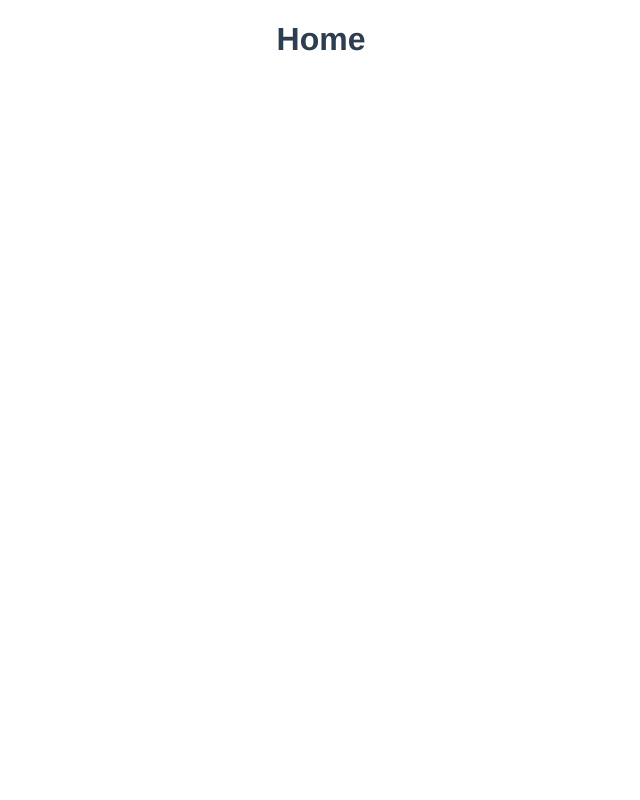
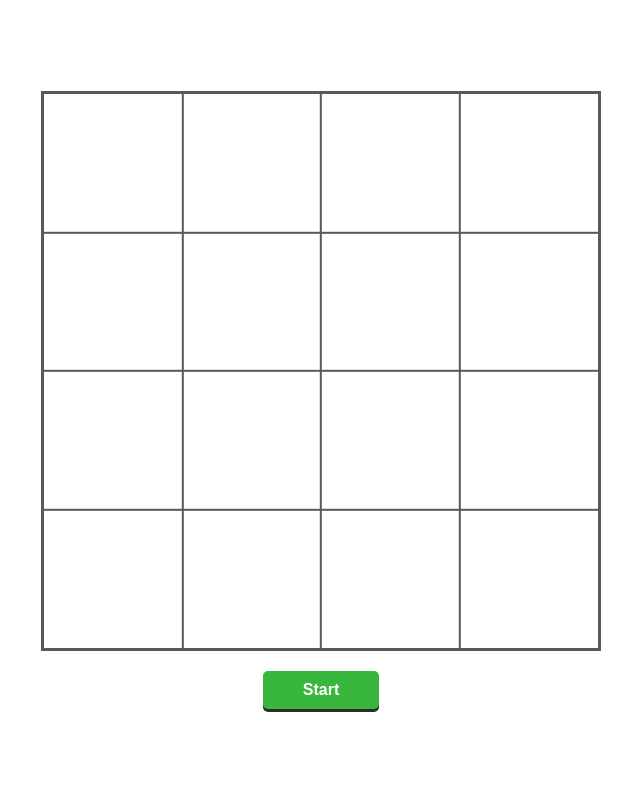
Before and after one commit to cardeer/number-puzzle, a Vue app: page /#/ in a window 1280 px wide. Shown: the top 800 px of the page, without its empty margins (319-959 px from the left). Built offline with nearby package versions, Linux system fonts and the light colour scheme.

Commit message:
game finished

```diff
--- a/src/assets/css/main.css
+++ b/src/assets/css/main.css
@@ -1,9 +1,19 @@
+html,
+body {
+  height: 100%;
+  margin: 0;
+}
+
+* {
+  box-sizing: border-box;
+}
+
 #app {
   font-family: Avenir, Helvetica, Arial, sans-serif;
   -webkit-font-smoothing: antialiased;
   -moz-osx-font-smoothing: grayscale;
-  text-align: center;
   color: #2c3e50;
+  height: 100%;
 }
 
 #nav {
@@ -18,3 +28,27 @@
 #nav a.router-link-exact-active {
   color: #42b983;
 }
+
+hr {
+  width: 100%;
+}
+
+.flex-grow-1 {
+  flex-grow: 1;
+}
+
+button {
+  border-radius: 5px;
+  box-shadow: 0 3px #2c2c2c;
+  border: none;
+  outline: none;
+  padding: 10px 40px;
+  font-weight: bold;
+  font-size: 16px;
+  cursor: pointer;
+}
+
+button:active {
+  box-shadow: none;
+  transform: translateY(3px);
+}
--- /dev/null
+++ b/src/assets/css/puzzle.css
@@ -0,0 +1,79 @@
+.puzzle {
+  display: flex;
+  flex-direction: column;
+  justify-content: center;
+  align-items: center;
+  height: 100%;
+}
+
+.controls {
+  display: flex;
+  gap: 15px;
+}
+
+.options {
+  display: flex;
+  flex-direction: column;
+  align-items: center;
+  padding: 20px;
+}
+
+.puzzle-render {
+  position: relative;
+  width: 70vmin;
+  height: 70vmin;
+  border: 3px solid #58595b;
+  margin-bottom: 20px;
+  user-select: none;
+}
+
+.lines,
+.numbers {
+  position: absolute;
+  top: 0;
+  left: 0;
+  width: 100%;
+  height: 100%;
+  overflow: hidden;
+}
+
+.line {
+  position: absolute;
+  background-color: #58595b;
+}
+
+.v-line {
+  width: 0.3vmin;
+  height: 100%;
+  transform: translateX(-50%);
+}
+
+.h-line {
+  height: 0.3vmin;
+  width: 100%;
+  transform: translateY(-50%);
+}
+
+.hide {
+  display: none !important;
+}
+
+.number {
+  position: absolute;
+  display: flex;
+  align-items: center;
+  justify-content: center;
+  cursor: pointer;
+}
+
+.number-preview {
+  display: flex;
+  align-items: center;
+  justify-content: center;
+  width: 90%;
+  height: 90%;
+  background-color: #e98f38;
+  color: white;
+  font-weight: bold;
+  font-size: 3vmin;
+}
--- a/src/views/Home.vue
+++ b/src/views/Home.vue
@@ -1,9 +1,166 @@
 <template>
-<h1>Home</h1>
+  <div class="puzzle">
+    <div class="puzzle-render">
+      <div class="lines">
+        <span
+          v-for="i in state.puzzleSize - 1"
+          :key="i"
+          class="line v-line"
+          :style="{ left: `${(i * 100) / state.puzzleSize}%` }"
+        ></span>
+        <span
+          v-for="i in state.puzzleSize - 1"
+          :key="i"
+          class="line h-line"
+          :style="{ top: `${(i * 100) / state.puzzleSize}%` }"
+        ></span>
+      </div>
+
+      <div class="numbers">
+        <div v-for="(set, i) in state.map" :key="i">
+          <div
+            v-for="(number, j) in set"
+            :key="'num' + number"
+            class="number"
+            :class="number == 0 && 'hide'"
+            :style="{
+              width: `calc(100% / ${state.puzzleSize})`,
+              height: `calc(100% / ${state.puzzleSize})`,
+              top: `${i * (100 / state.puzzleSize)}%`,
+              left: `${j * (100 / state.puzzleSize)}%`,
+            }"
+          >
+            <span class="number-preview">{{ number }}</span>
+          </div>
+        </div>
+      </div>
+    </div>
+
+    <div class="controls">
+      <button
+        v-if="!state.started"
+        style="background-color: #38b73c; color: white"
+        @click="start"
+      >
+        Start
+      </button>
+      <button
+        v-if="state.started"
+        style="background-color: #b73838; color: white"
+        @click="stop"
+      >
+        Stop
+      </button>
+    </div>
+  </div>
+
+  <div class="options">
+    <h3>Game settings</h3>
+    <p>Size: {{ state.puzzleSize + " x " + state.puzzleSize }}</p>
+    <input v-model="state.puzzleSize" type="range" min="2" max="10" />
+  </div>
 </template>
 
 <script>
+import { reactive, onMounted, onBeforeUnmount, watch, computed } from "vue";
+import "@/assets/css/puzzle.css";
+
 export default {
-  name: 'Home',
-}
+  name: "Home",
+  setup() {
+    const state = reactive({
+      puzzleSize: 4,
+      started: false,
+      map: [],
+    });
+
+    const square = computed(() => state.puzzleSize * state.puzzleSize);
+
+    var empty = {
+      y: state.puzzleSize - 1,
+      x: state.puzzleSize - 1,
+    };
+    const moveDirections = {
+      37: { x: 1, y: 0 },
+      38: { x: 0, y: 1 },
+      39: { x: -1, y: 0 },
+      40: { x: 0, y: -1 },
+    };
+
+    function createMap() {
+      const numbers = [...Array(square.value).keys()];
+      const data = [];
+
+      for (let i = 0; i < state.puzzleSize; i++) {
+        const set = [];
+        for (let j = 0; j < state.puzzleSize; j++) {
+          const randomIndex = Math.floor(Math.random() * numbers.length);
+          set.push(numbers[randomIndex]);
+
+          if (numbers[randomIndex] == 0) {
+            empty = {
+              y: i,
+              x: j,
+            };
+          }
+
+          numbers.splice(randomIndex, 1);
+        }
+        data.push(set);
+      }
+
+      state.map = data;
+    }
+
+    function start() {
+      createMap();
+      state.started = true;
+    }
+
+    function stop() {
+      state.started = false;
+    }
+
+    function move(e) {
+      if (moveDirections[e.keyCode] && state.started) {
+        e.preventDefault();
+        const direction = moveDirections[e.keyCode];
+        if (
+          state.map[empty.y + direction.y] &&
+          state.map[empty.y + direction.y][empty.x + direction.x]
+        ) {
+          state.map[empty.y][empty.x] =
+            state.map[empty.y + direction.y][empty.x + direction.x];
+          state.map[empty.y + direction.y][empty.x + direction.x] = 0;
+          empty.y += direction.y;
+          empty.x += direction.x;
+        }
+      }
+
+      if (e.keyCode == 13) {
+        state.started = false;
+      }
+    }
+
+    onMounted(() => {
+      window.addEventListener("keydown", move);
+    });
+
+    onBeforeUnmount(() => {
+      window.removeEventListener("keydown", move);
+    });
+
+    watch(
+      () => state.puzzleSize,
+      (b, a) => {
+        if (b != a) {
+          state.started = false;
+          state.map = [];
+        }
+      }
+    );
+
+    return { state, start, stop };
+  },
+};
 </script>
```
Also changed, not shown: 1 other file (tests, documents, lock files or other folders).
